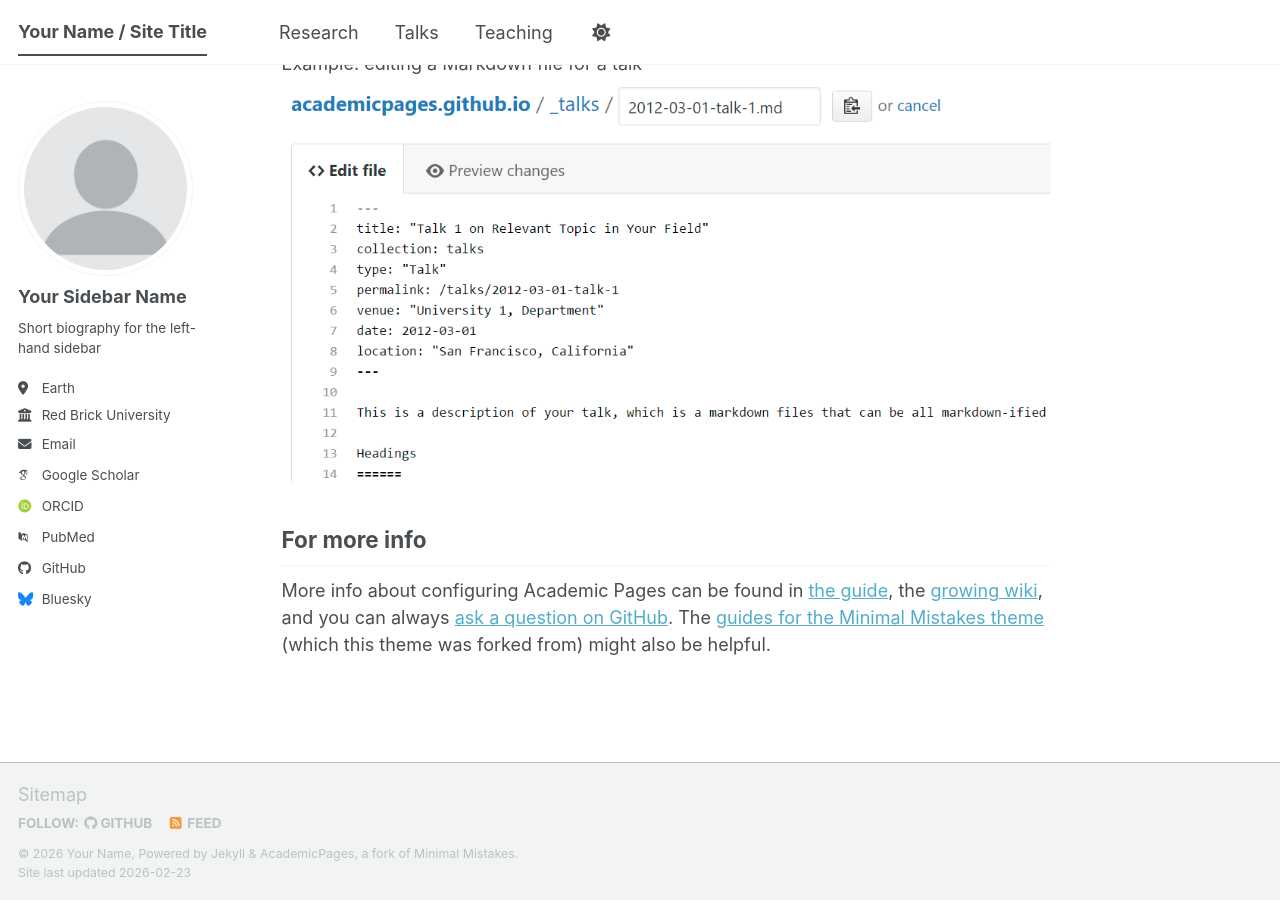
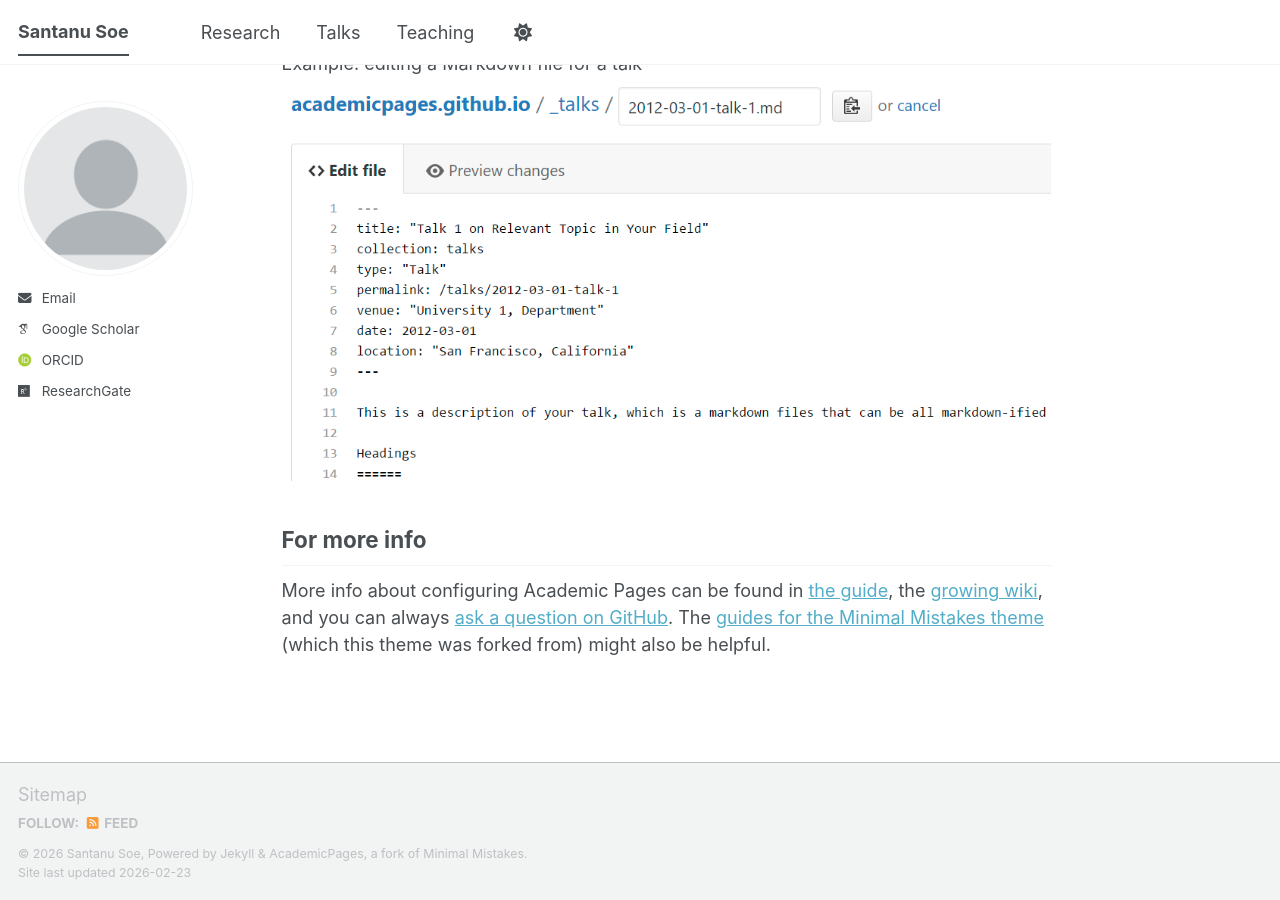
Before and after one commit to santanusoe/santanusoe.github.io, a Jekyll site: the page built from _pages/about.md, in a window 1280 px wide and 900 px high, scrolled down 2720 px. Built offline with Jekyll 4.4.1, drawn with Linux system fonts in a browser that asks for light colours; some web fonts are replaced; a script bundle is joined from its source files by our own code; library files that are not in the unit come from our copies; some of the changed lines change nothing that is shown.

Commit message:
Update _config.yml

```diff
--- a/_config.yml
+++ b/_config.yml
@@ -9,78 +9,76 @@
 # Basic Site Settings
 locale                   : "en-US"
 site_theme               : "default" # The available themes options are "default", "air", "sunrise", "mint", "dirt" and "contrast"
-title                    : "Your Name / Site Title"
+title                    : "Santanu Soe"
 title_separator          : "-"
-name                     : &name "Your Name"
-description              : &description "Your Name's academic portfolio"   # Update this with a general description of your site, this is the default if not overridden by a page
-url                      : https://academicpages.github.io # The base hostname & protocol for your site e.g. "https://[your GitHub username].github.io",
-                                                           # or if you already have some other page hosted on Github then use "https://[your GitHub username].github.io/[Your Repo Name]"
+name                     : &name "Santanu Soe"
+description              :
+url                      : "https://santanusoe.github.io"  # https://[your GitHub username].github.io
 baseurl                  : "" # the subpath of your site, e.g. "/blog"
-repository               : "academicpages/academicpages.github.io"
+repository               : "santanusoe/santanusoe.github.io"
 
 # Site Author - The following control what appear as part of the author content on the side bar.
 #               If a field is blank the icon and link will not appear, otherwise it will be shown.
 #               Additional customization can be done by editing /_includes/author-profile.html
 author:
   # Biographic information
-  avatar           : "profile.png"
-  name             : "Your Sidebar Name"
-  pronouns         : # example: "she/her"
-  bio              : "Short biography for the left-hand sidebar"
-  location         : "Earth"
-  employer         : "Red Brick University"
-  uri              : # URL
-  email            : "none@example.org"
+  avatar           : "profile.png"   # put this in /images/
+  name             :
+  pronouns         :
+  bio              :
+  location         :
+  employer         :
+  uri              :
+  email            : "santanu.soe@student.unimleb.edu.au"
 
   # Academic websites
-  academia         : # URL
-  arxiv            : # URL - Update with the correct link to your profile
-  googlescholar    : "https://scholar.google.com/citations?user=PS_CX0AAAAAJ"
-  inspire-hep      : # URL
-  impactstory      : # URL
-  orcid            : "https://orcid.org/yourorcidurl"
-  semantic         : # URL
-  ssrn             : # URL
-  pubmed           : "https://www.ncbi.nlm.nih.gov/pubmed/?term=john+snow"
-  researchgate     : # URL
-  scopus           : # URL
-  zotero           : # URL
-
+  academia         :
+  arxiv            :
+  googlescholar    :  "https://scholar.google.com/citations?user=1xQZCtQAAAAJ&hl=en"
+  inspire-hep      :
+  impactstory      :
+  orcid            :   "https://orcid.org/0009-0005-1392-0003"
+  semantic         :
+  ssrn             :
+  pubmed           :
+  researchgate     :  "https://www.researchgate.net/profile/Santanu-Soe"
+  scopus           :
+  zotero           :
 
   # Repositories and software development
-  bitbucket        : # Username - Update with your username on the site
-  codepen          : # Username
-  dribbble         : # Username
-  github           : "academicpages"
-  kaggle           : # Username
-  stackoverflow    : # User number or user number and name (i.e., use "1" or "1/jeff-atwood")
+  bitbucket        :
+  codepen          :
+  dribbble         :
+  github           :
+  kaggle           :
+  stackoverflow    :
 
   # Social media
-  artstation       : # Username
-  bluesky          : "bsky.app" # Replace this with you Bluesky username
-  facebook         : # Username
-  flickr           : # Username
-  foursquare       : # Username
-  goodreads        : # Username
-  google_plus      : # Username
-  keybase          : # Username
-  instagram        : # Username
-  lastfm           : # Username
-  linkedin         : # Username
-  mastodon         : # URL
-  medium           : # URL
-  pinterest        : # Username
-  soundcloud       : # Username
-  steam            : # Username
-  telegram         : # URL
-  tumblr           : # Username
-  twitter          : # Username for X / Twitter
-  vine             : # Username
-  weibo            : # Username
-  wikipedia        : # Username
-  xing             : # Username
-  youtube          : # Username
-  zhihu            : # Username
+  artstation       :
+  bluesky          :
+  facebook         :
+  flickr           :
+  foursquare       :
+  goodreads        :
+  google_plus      :
+  keybase          :
+  instagram        :
+  lastfm           :
+  linkedin         :
+  mastodon         :
+  medium           :
+  pinterest        :
+  soundcloud       :
+  steam            :
+  telegram         :
+  tumblr           :
+  twitter          :
+  vine             :
+  weibo            :
+  wikipedia        :
+  xing             :
+  youtube          :
+  zhihu            :
 
 # Publication Category - The following the list of publication categories and their headings
 publication_category:
@@ -97,13 +95,13 @@ breadcrumbs              : false # true, false (default)
 words_per_minute         : 160
 future                   : true
 read_more                : "disabled" # if enabled, adds "Read more" links to excerpts
-talkmap_link             : false      #change to true to add link to talkmap on talks page
+talkmap_link             : false      # change to true to add link to talkmap on talks page
 comments:
   provider               : # false (default), "disqus", "discourse", "facebook", "google-plus", "staticman", "custom"
   disqus:
     shortname            :
   discourse:
-    server               : # https://meta.discourse.org/t/embedding-discourse-comments-via-javascript/31963 , e.g.: meta.discourse.org
+    server               :
   facebook:
     appid                :
     num_posts            : # 5 (default)
@@ -128,13 +126,11 @@ atom_feed:
   hide                   : false     # change to true to hide the RSS feed in the footer
   path                   : # blank (default) uses feed.xml
 
-
 # SEO Related
 google_site_verification :
 bing_site_verification   :
 alexa_site_verification  :
 yandex_site_verification :
-
 
 # Social Sharing
 twitter:
@@ -143,22 +139,18 @@ facebook:
   username               :
   app_id                 :
   publisher              :
-og_image                 :  # Social media default site image
-og_description           :  # Social media default site image description
-# For specifying social profiles
-# - https://developers.google.com/structured-data/customize/social-profiles
+og_image                 :
+og_description           :
 social:
-  type                   : # Person or Organization (defaults to Person)
-  name                   : # If the user or organization name differs from the site's name
-  links: # An array of links to social media profiles
-
+  type                   :
+  name                   :
+  links:
 
 # Analytics
 analytics:
-  provider               :  "false" # false (default), "google", "google-universal", "google-analytics-4", "custom"
+  provider               : "false" # false (default), "google", "google-universal", "google-analytics-4", "custom"
   google:
     tracking_id          :
-
 
 # Reading Files
 include:
@@ -198,14 +190,12 @@ keep_files:
 encoding: "utf-8"
 markdown_ext: "markdown,mkdown,mkdn,mkd,md"
 
-
 # Conversion
 markdown: kramdown
 highlighter: rouge
 lsi: false
 excerpt_separator: "\n\n"
 incremental: false
-
 
 # Markdown Processing
 kramdown:
@@ -217,7 +207,6 @@ kramdown:
   toc_levels: 1..6
   smart_quotes: lsquo,rsquo,ldquo,rdquo
   enable_coderay: false
-
 
 # These settings control the types of collections used by the template
 collections:
@@ -233,7 +222,6 @@ collections:
   talks:
     output: true
     permalink: /:collection/:path/
-
 
 # These settings control how pages and collections are included in the site
 defaults:
@@ -291,19 +279,16 @@ defaults:
       author_profile: true
       share: true
 
-
 # Sass/SCSS
 sass:
   sass_dir: _sass
   style: compressed # https://sass-lang.com/documentation/file.SASS_REFERENCE.html#output_style
 
-
 # Outputting
 permalink: /:categories/:title/
 # paginate: 5 # amount of posts to show
 # paginate_path: /page:num/
-timezone: Etc/UTC # https://en.wikipedia.org/wiki/List_of_tz_database_time_zones
-
+timezone: Asia/Kolkata # https://en.wikipedia.org/wiki/List_of_tz_database_time_zones
 
 # Plugins
 plugins:
@@ -323,38 +308,15 @@ whitelist:
   - jekyll-redirect-from
   - jemoji
 
-
 # Archives
-#  Type
-#  - GitHub Pages compatible archive pages built with Liquid ~> type: liquid (default)
-#  - Jekyll Archives plugin archive pages ~> type: jekyll-archives
-#  Path (examples)
-#  - Archive page should exist at path when using Liquid method or you can
-#    expect broken links (especially with breadcrumbs enabled)
-#  - <base_path>/tags/my-awesome-tag/index.html ~> path: /tags/
-#  - <base_path/categories/my-awesome-category/index.html ~> path: /categories/
-#  - <base_path/my-awesome-category/index.html ~> path: /
 category_archive:
   type: liquid
   path: /categories/
 tag_archive:
   type: liquid
   path: /tags/
-# https://github.com/jekyll/jekyll-archives
-# jekyll-archives:
-#   enabled:
-#     - categories
-#     - tags
-#   layouts:
-#     category: archive-taxonomy
-#     tag: archive-taxonomy
-#   permalinks:
-#     category: /categories/:name/
-#     tag: /tags/:name/
-
 
 # HTML Compression
-# - https://jch.penibelst.de/
 compress_html:
   clippings: all
   ignore:
```
